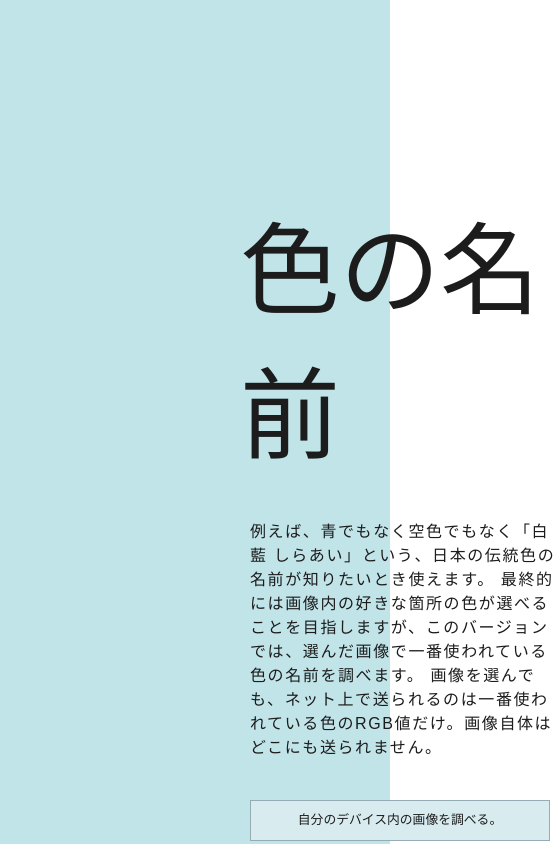
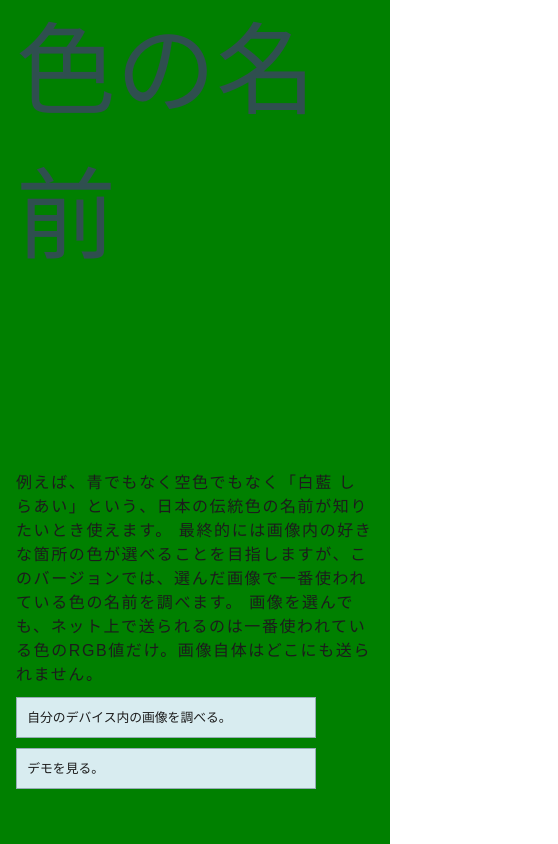
Before and after one commit to miomaeshima/name-of-colors, a React (Create React App) app in the folder client/: page / in a window 390 px wide. Shown: the top 844 px of the page, 558 px wide, since content can reach past the window. Built offline with nearby package versions, Linux system fonts and the light colour scheme; what colorthief would draw is missing.

Commit message:
edited Home.js and Home.css for responsive design

```diff
--- a/client/src/components/Home/Home.css
+++ b/client/src/components/Home/Home.css
@@ -4,31 +4,38 @@ html {
 }
 
 #home {
+  display:flex;
+  flex-wrap: wrap;
   height: 115vh;
-  width: 100vw;
+  width: 100%;
   background: #c1e4e9;
-  padding-top: 200px;
-  padding-left: 250px;
   display: flex;
-}
-
-#intro {
-  width: 400px;
 }
 
 #title {
   font-size: 100px;
-  margin-bottom: 30px;
-  margin-left: -10px;
+  color:darkslategray;
+  width: -moz-fit-content;
+  width: fit-content;
 }
 
-#description {
+#wrapper{
+  display:flex;
+  flex-direction: column;
+  background: green;
+  max-width: 432px;
+  min-width: 332px;
+  margin-left: auto;
+  margin-right: auto;
+  padding-left: 16px;
+  padding-right: 16px;
+}
+
+#intro {
   font-family: "メイリオ", "Meiryo", sans-serif;
   letter-spacing: 0.1rem;
   line-height: 1.5rem;
-  margin-bottom: 30px;
 }
-
 
 #clickContainer {
   display: flex;
@@ -37,10 +44,8 @@ html {
 
 .button {
   display: block;
-  position: relative;
   width: 300px;
   padding: 0.8em;
-  text-align: center;
   background: rgb(216, 236, 240);
   text-decoration: none;
   border: 1px solid rgb(149, 172, 180);
@@ -52,7 +57,3 @@ html {
   cursor: pointer;
   text-decoration: none;
 }
-
-#button1 {
-  margin-right: 2vw;
-}
--- a/client/src/components/Home/Home.js
+++ b/client/src/components/Home/Home.js
@@ -4,9 +4,12 @@ import "./Home.css";
 function Home() {
   return (
     <div id="home">
+      <div id="wrapper">
+        <div id="title">色の名前</div>
+      </div>
+      <div id="wrapper">
+
           <div id="intro">
-        <div id="title">色の名前</div>
-        <div id="description">
             例えば、青でもなく空色でもなく「白藍
             しらあい」という、日本の伝統色の名前が知りたいとき使えます。         最終的には画像内の好きな箇所の色が選べることを目指しますが、このバージョンでは、選んだ画像で一番使われている色の名前を調べます。
             画像を選んでも、ネット上で送られるのは一番使われている色のRGB値だけ。画像自体はどこにも送られません。
@@ -25,6 +28,7 @@ function Home() {
           </div>
         </div>
       </div>
+
  );
 }
 
```
Lines whose indentation alone changed are shown as unchanged.
